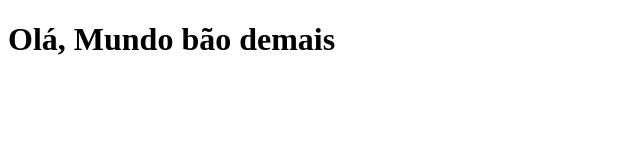
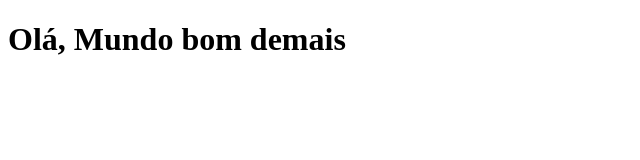
Before and after one commit to jorge1g/clone-tabnews, a Next.js app: page / in a window 1280 px wide. Shown: the top 160 px of the page, without its empty margins (0-640 px from the left). Built offline with nearby package versions, Linux system fonts and the light colour scheme.

Commit message:
atualizacao de revisao de status

```diff
--- a/pages/index.js
+++ b/pages/index.js
@@ -1,5 +1,5 @@
 function Home() {
-  return <h1>Olá, Mundo bão demais</h1>;
+  return <h1>Olá, Mundo bom demais</h1>;
 }
 
 export default Home;
```
Also changed, not shown: 2 other files (tests, documents, lock files or other folders).
